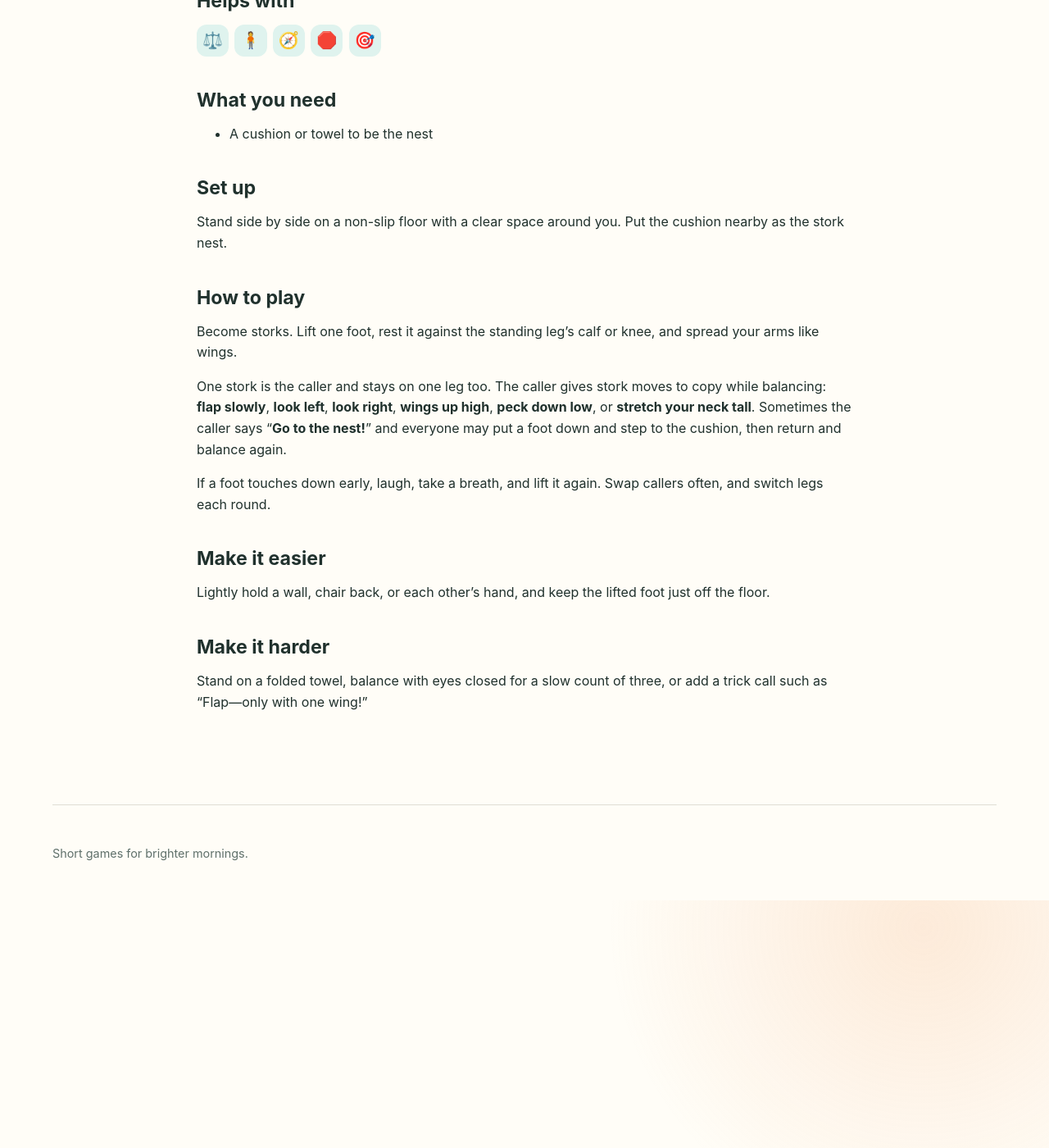
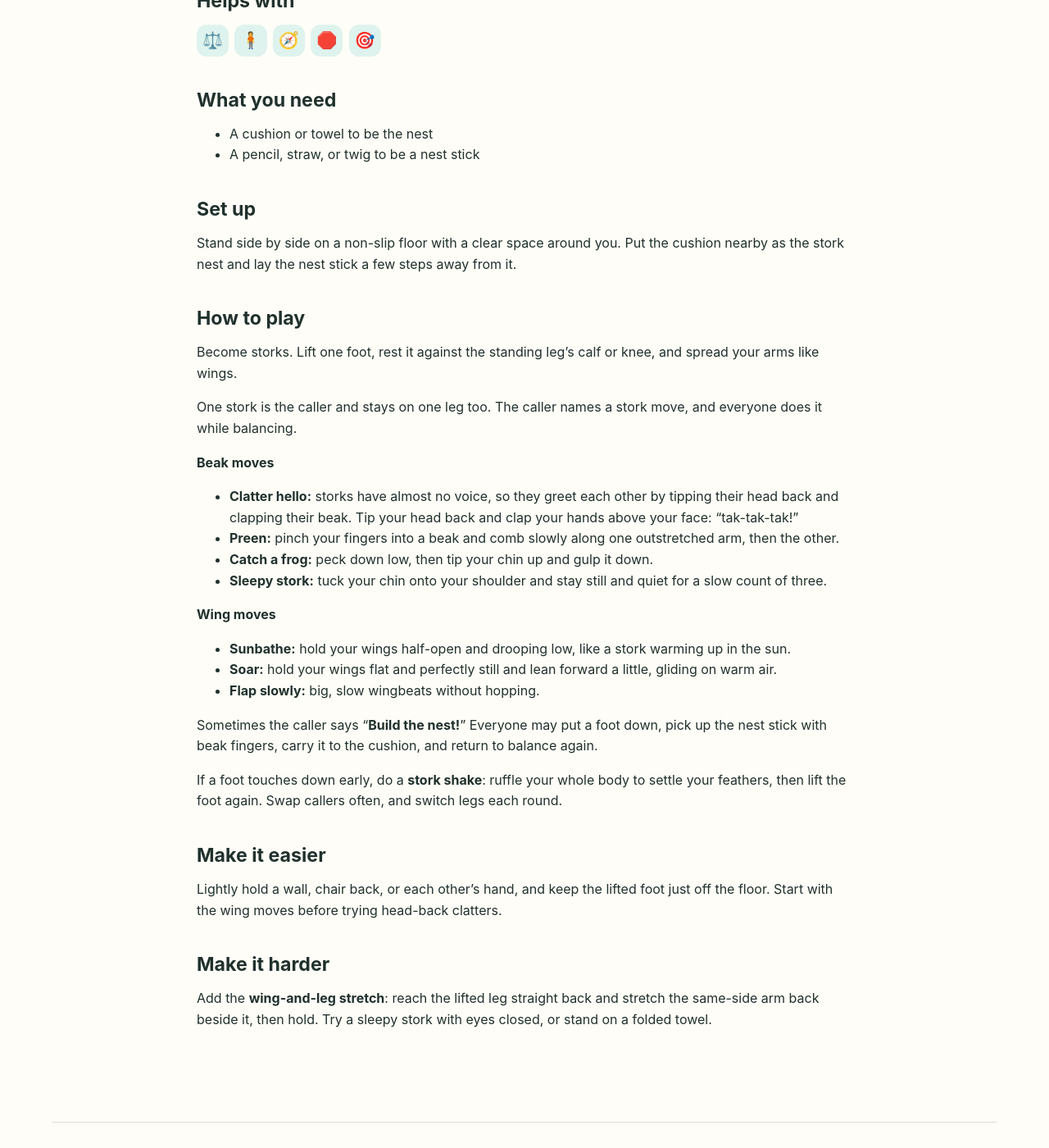
Before and after one commit to jackrsteiner/morning-games, a Jekyll site: the page built from _activities/stork-stand.md, in a window 1280 px wide and 1400 px high, scrolled down 543 px. Shown: the whole window at 82% size. Built offline with Jekyll 4.4.1, drawn with Linux system fonts in a browser that asks for light colours; some of the changed text lies outside the part shown.

Commit message:
Add real stork beak and wing moves to Stork Stand
Calls now include bill clattering, preening, catching a frog, a sleepy
tuck, sunbathing and soaring wings, nest-stick carrying, a stork shake
reset, and a wing-and-leg stretch for the harder version.

Co-Authored-By: Claude Opus 5.5 <noreply@anthropic.com>
Claude-Session: https://claude.ai/code/session_01LPhEoBPuEaG57prQv3VZJ2

```diff
--- a/_activities/stork-stand.md
+++ b/_activities/stork-stand.md
@@ -1,6 +1,6 @@
 ---
 title: Stork Stand
-summary: Balance on one leg like a stork while your partner tries to send you to the nest with silly calls.
+summary: Balance on one leg like a stork while your partner calls real stork beak and wing moves.
 age_range: 3+
 energy: Low
 focus:
@@ -11,24 +11,40 @@ focus:
   - sustained-attention
 materials:
   - A cushion or towel to be the nest
+  - A pencil, straw, or twig to be a nest stick
 ---
 
 ## Set up
 
-Stand side by side on a non-slip floor with a clear space around you. Put the cushion nearby as the stork nest.
+Stand side by side on a non-slip floor with a clear space around you. Put the cushion nearby as the stork nest and lay the nest stick a few steps away from it.
 
 ## How to play
 
 Become storks. Lift one foot, rest it against the standing leg’s calf or knee, and spread your arms like wings.
 
-One stork is the caller and stays on one leg too. The caller gives stork moves to copy while balancing: **flap slowly**, **look left**, **look right**, **wings up high**, **peck down low**, or **stretch your neck tall**. Sometimes the caller says “**Go to the nest!**” and everyone may put a foot down and step to the cushion, then return and balance again.
+One stork is the caller and stays on one leg too. The caller names a stork move, and everyone does it while balancing.
 
-If a foot touches down early, laugh, take a breath, and lift it again. Swap callers often, and switch legs each round.
+**Beak moves**
+
+- **Clatter hello:** storks have almost no voice, so they greet each other by tipping their head back and clapping their beak. Tip your head back and clap your hands above your face: “tak-tak-tak!”
+- **Preen:** pinch your fingers into a beak and comb slowly along one outstretched arm, then the other.
+- **Catch a frog:** peck down low, then tip your chin up and gulp it down.
+- **Sleepy stork:** tuck your chin onto your shoulder and stay still and quiet for a slow count of three.
+
+**Wing moves**
+
+- **Sunbathe:** hold your wings half-open and drooping low, like a stork warming up in the sun.
+- **Soar:** hold your wings flat and perfectly still and lean forward a little, gliding on warm air.
+- **Flap slowly:** big, slow wingbeats without hopping.
+
+Sometimes the caller says “**Build the nest!**” Everyone may put a foot down, pick up the nest stick with beak fingers, carry it to the cushion, and return to balance again.
+
+If a foot touches down early, do a **stork shake**: ruffle your whole body to settle your feathers, then lift the foot again. Swap callers often, and switch legs each round.
 
 ## Make it easier
 
-Lightly hold a wall, chair back, or each other’s hand, and keep the lifted foot just off the floor.
+Lightly hold a wall, chair back, or each other’s hand, and keep the lifted foot just off the floor. Start with the wing moves before trying head-back clatters.
 
 ## Make it harder
 
-Stand on a folded towel, balance with eyes closed for a slow count of three, or add a trick call such as “Flap—only with one wing!”
+Add the **wing-and-leg stretch**: reach the lifted leg straight back and stretch the same-side arm back beside it, then hold. Try a sleepy stork with eyes closed, or stand on a folded towel.
```
